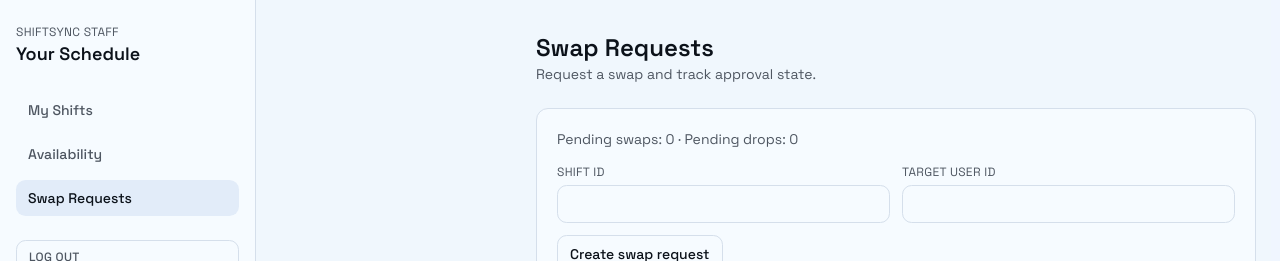
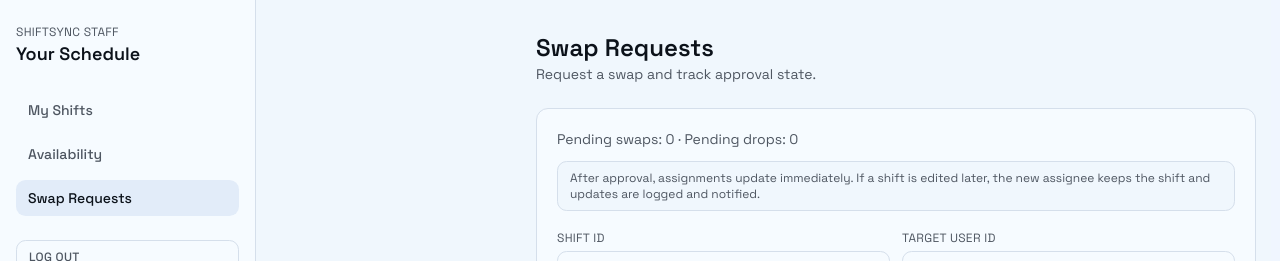
Before and after one commit to Ibranerd/ShiftSync, a Next.js app: page /swap-requests in a window 1280 px wide. Shown: the top 261 px of the page. Built offline with nearby package versions, Linux system fonts and the light colour scheme; no server answers.

Commit message:
Explain swap/drop post-approval behavior

```diff
--- a/app/(manager)/swaps/page.tsx
+++ b/app/(manager)/swaps/page.tsx
@@ -147,6 +147,9 @@ export default function ManagerSwapsPage() {
         <div className="text-xs text-muted-foreground">
           Pending swaps: {swapCount} · Pending drops: {dropCount}
         </div>
+        <div className="mt-3 rounded-md border border-border bg-muted/30 px-3 py-2 text-xs text-muted-foreground">
+          Approved swaps/drops update assignments immediately. Any later shift edits apply to the new assignee and are logged with notifications.
+        </div>
         {message && (
           <div className="mt-3 rounded-md border border-border bg-muted/30 px-3 py-2 text-sm text-muted-foreground">
             {message}
--- a/app/(staff)/swap-requests/page.tsx
+++ b/app/(staff)/swap-requests/page.tsx
@@ -223,6 +223,9 @@ export default function StaffSwapRequestsPage() {
         <div className="mb-3 text-sm text-muted-foreground">
           Pending swaps: {swapCount} · Pending drops: {dropCount}
         </div>
+        <div className="mb-4 rounded-md border border-border bg-muted/30 px-3 py-2 text-xs text-muted-foreground">
+          After approval, assignments update immediately. If a shift is edited later, the new assignee keeps the shift and updates are logged and notified.
+        </div>
         <div className="grid gap-3 text-sm md:grid-cols-2">
           <div>
             <label className="text-xs uppercase tracking-wide text-muted-foreground">Shift ID</label>
```
